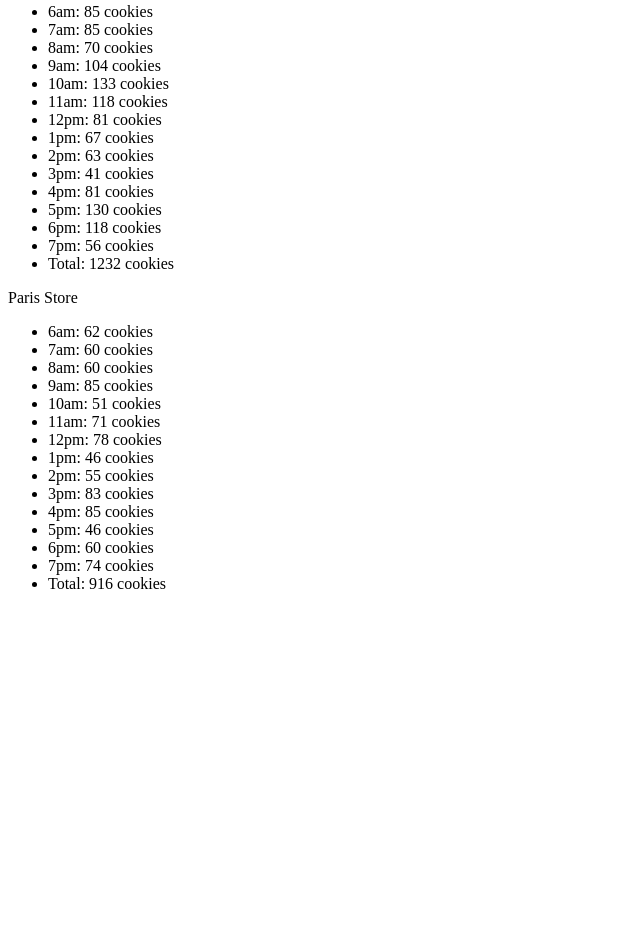
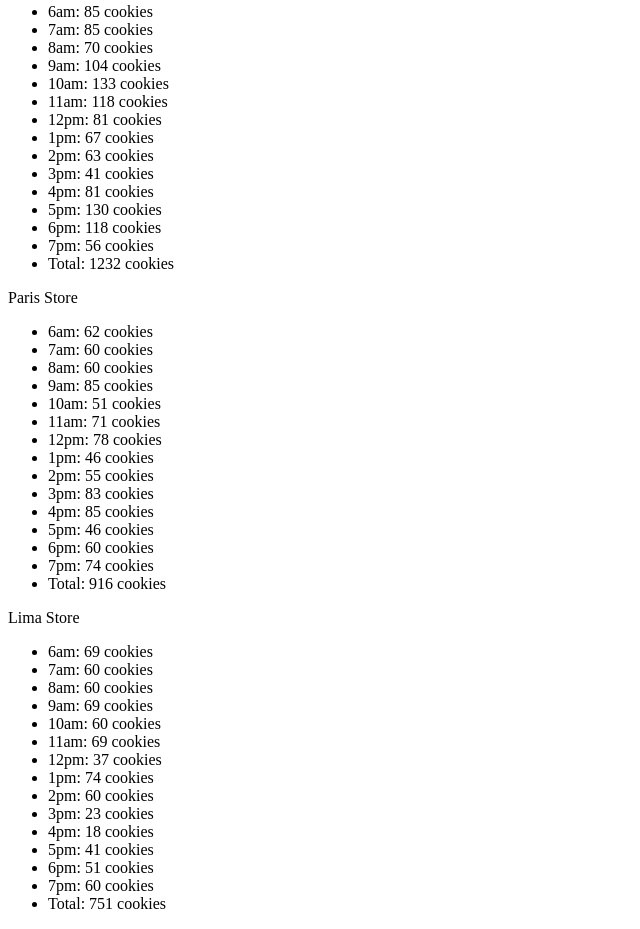
Before and after one commit to ben-hill33/cookie-stand, a plain HTML site: page sales.html in a window 1280 px wide. Shown: the part 755-1684 px from the top of the page, without its empty margins (0-640 px from the left). Before the commit the page ends 1364 px from the top, so only its background shows below. Drawn offline with Linux system fonts and the light colour scheme.

Commit message:
class06lima

```diff
--- a/js/app.js
+++ b/js/app.js
@@ -186,3 +186,48 @@ function parisRender() {
   parisparEl.appendChild(parLiEl);
 }
 parisRender();
+
+
+//Lima Store
+var lima = {
+  minCustHours: 2,
+  maxCustHours: 16,
+  avgCookies: 4.6,
+  storeCookiePerHour: [],
+  randomNumberCustomerHour: function () {
+    return (Math.floor(Math.random() * (this.maxCustHours - this.minCustHours + 1)) + this.minCustHours);//returns a random number between 23 and 65
+  },
+  cookiePerHour: function () {
+    for (var i = 0; i < storeHours.length; i++) {
+      this.storeCookiePerHour.push(Math.round(this.randomNumberCustomerHour() * this.avgCookies));
+    }
+  },
+  cookieSum: function () {
+    var arraySum = 0;
+    for (var i = 0; i < storeHours.length; i++) {
+      arraySum = arraySum + this.storeCookiePerHour[i];
+    }
+    return arraySum;
+  }
+
+};
+console.log(lima);
+lima.cookiePerHour();
+
+function limaRender() {
+  var limSum = lima.cookieSum();
+
+  var limaparEl = document.getElementById('Lima Store');
+  for (var i = 0; i < storeHours.length; i++) {
+    // create element
+    var limliEl = document.createElement('li');
+    // Give it content
+    limliEl.textContent = `${storeHours[i]} ${lima.storeCookiePerHour[i]} cookies`;
+    // append the child to the parent
+    limaparEl.appendChild(limliEl);
+  }
+  var limLiEl = document.createElement('li');
+  limLiEl.textContent = `Total: ${limSum} cookies`;
+  limaparEl.appendChild(limLiEl);
+}
+limaRender();
--- a/sales.html
+++ b/sales.html
@@ -48,6 +48,14 @@
         </ul>
       </p>
     </article>
+    <article>
+      <p>
+        Lima Store
+        <ul id="Lima Store">
+
+        </ul>
+      </p>
+    </article>
   </main>
   <script src="js/app.js" type="text/javascript"></script>
 </body>
```
